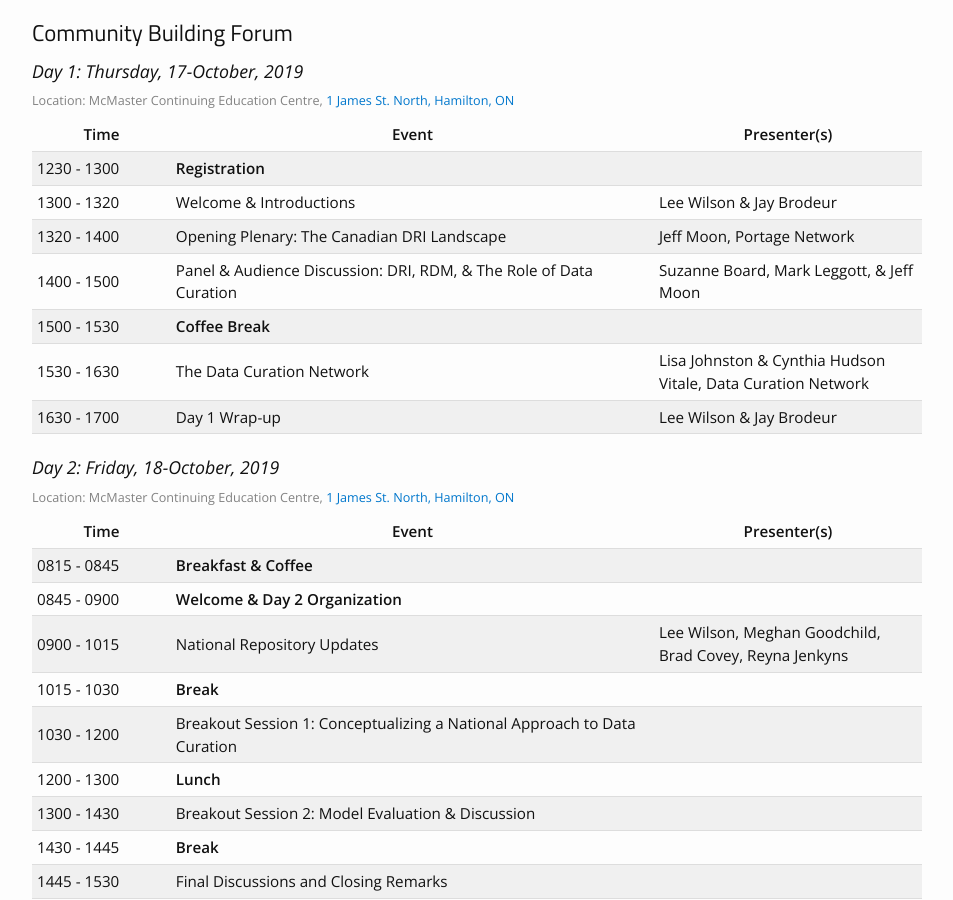
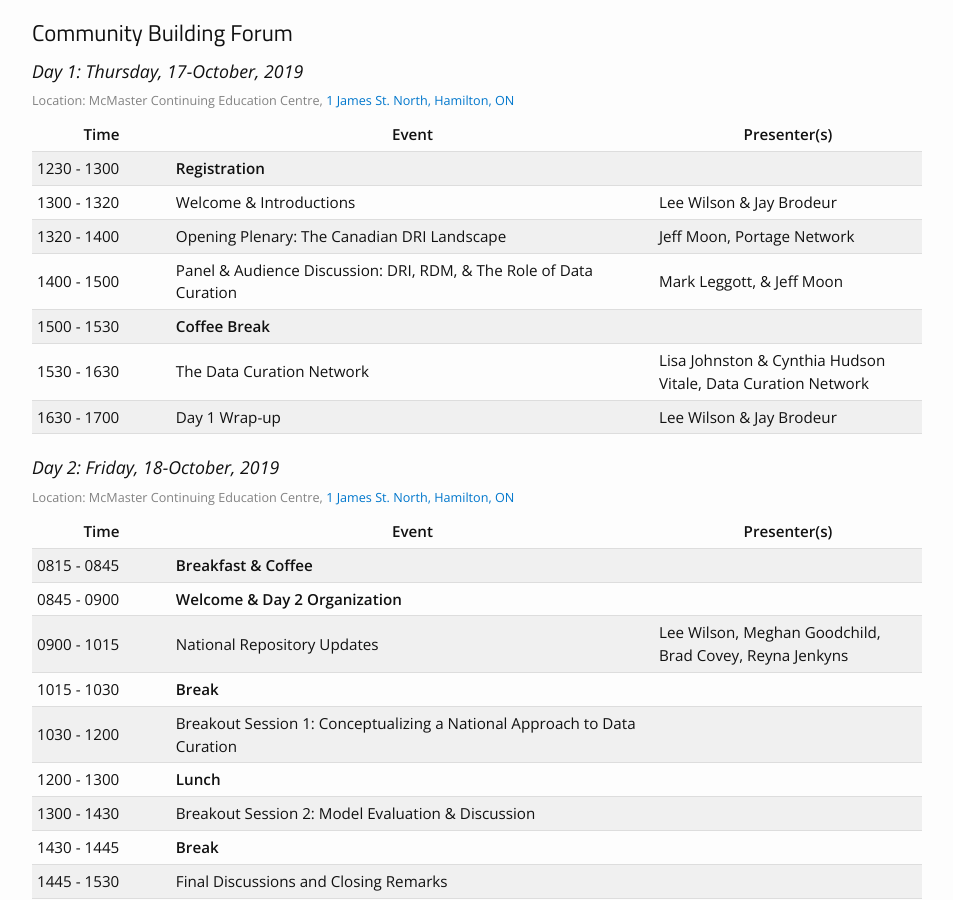
Before and after one commit to data-curation/data-curation.github.io, a Jekyll site: the page built from agenda.md, in a window 1280 px wide and 900 px high, scrolled down 1018 px. Shown: the whole window, without its empty margins (163-1116 px from the left). Built offline with Jekyll 4.4.1, drawn with Linux system fonts in a browser that asks for light colours.

Commit message:
Update agenda.md

```diff
--- a/agenda.md
+++ b/agenda.md
@@ -144,7 +144,7 @@ permalink: /agenda/
     <tr>
     	<td>1400 - 1500</td>
     	<td>Panel & Audience Discussion: DRI, RDM, & The Role of Data Curation</td>
-    	<td>Suzanne Board, Mark Leggott, & Jeff Moon</td>
+    	<td>Mark Leggott, & Jeff Moon</td>
     </tr>
     <tr>
 	 <td>1500 - 1530</td>
```
